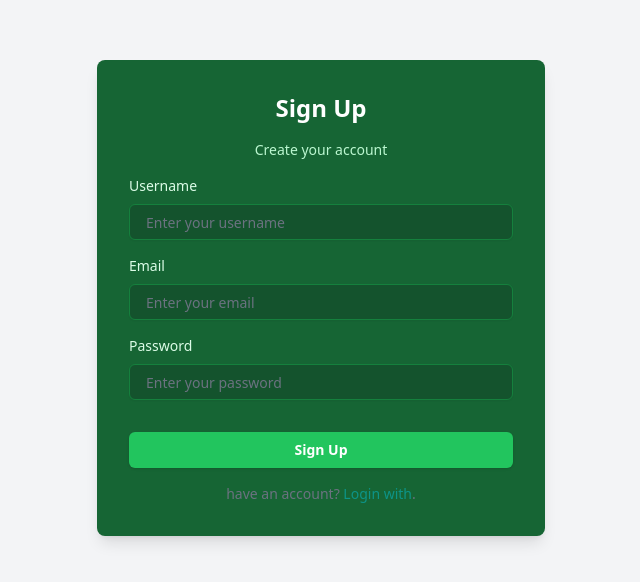
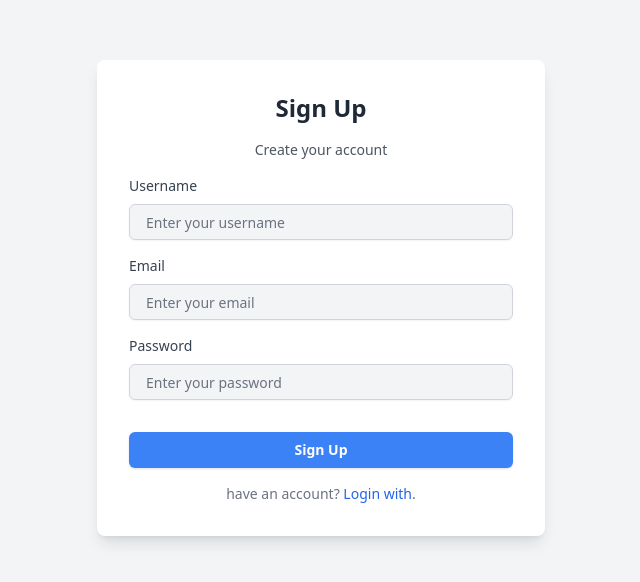
Before and after one commit to tilakdotcom/MERN-Starting-Template, a React (Vite) app in the folder frontEnd/: page /signup in a window 1280 px wide. Shown: the part 102-684 px from the top of the page, without its empty margins (319-959 px from the left). Built offline with nearby package versions, Linux system fonts and the light colour scheme; no server answers.

Commit message:
refactor routing logic for authentication and enhance SignupPage UI with improved styling

```diff
--- a/frontEnd/src/App.tsx
+++ b/frontEnd/src/App.tsx
@@ -6,21 +6,27 @@ import VerifyEmailPage from "./pages/VerifyEmailPage";
 import ResetPasswordLinkPage from "./pages/ResetPasswordLinkPage";
 import VerifyAndPasswordPage from "./pages/VerifyAndPasswordPage";
 import { Route, Routes } from "react-router-dom";
-import Protected from "./components/Protected";
+import {
+  RouteForOnlyAuthenticated,
+  RouteForOnlyNotAuthenticated,
+} from "./components/Protected";
 
 export default function App() {
   return (
     <>
       <Routes>
-        <Route path="/" element={<HomePage />} />
-        <Route path="/" element={<Protected />}>
+        <Route path="/" element={<RouteForOnlyAuthenticated />}>
           <Route path="/dashboard" element={<UserDashboard />} />
+          <Route path="/email-verify/:code" element={<VerifyEmailPage />} />
         </Route>
-        <Route path="/login" element={<LoginPage />} />
-        <Route path="/signup" element={<SignupPage />} />
-        <Route path="/email-verify/:code" element={<VerifyEmailPage />} />
-        <Route path="/reset-password" element={<ResetPasswordLinkPage />} />
-        <Route path="/password-reset" element={<VerifyAndPasswordPage />} />
+
+        <Route path="/" element={<RouteForOnlyNotAuthenticated />}>
+          <Route path="/" element={<HomePage />} />
+          <Route path="/login" element={<LoginPage />} />
+          <Route path="/signup" element={<SignupPage />} />{" "}
+          <Route path="/password-reset" element={<VerifyAndPasswordPage />} />
+          <Route path="/reset-password" element={<ResetPasswordLinkPage />} />
+        </Route>
       </Routes>
     </>
   );
--- a/frontEnd/src/components/Protected.tsx
+++ b/frontEnd/src/components/Protected.tsx
@@ -1,13 +1,10 @@
 import { useAuth } from "@/hooks/useAuth";
 import { Navigate, useLocation, Outlet } from "react-router-dom";
 
-export default function Protected() {
-  const { user, isLoading } = useAuth();
+export function RouteForOnlyAuthenticated() {
+  const { user } = useAuth();
   const location = useLocation();
 
-  if (isLoading) {
-    return <Loader />;
-  }
 
   if (!user?.data?.user) {
     return (
@@ -22,6 +19,15 @@ export default function Protected() {
   return <Outlet />;
 }
 
+export const RouteForOnlyNotAuthenticated = () => {
+  const { user } = useAuth();
+  if (user?.data?.user) {
+    return <Navigate to="/dashboard" replace />;
+  }
+
+  return <Outlet />;
+};
+
 export const Loader = () => {
   return (
     <div className="flex justify-center items-center min-h-screen bg-gray-100">
--- a/frontEnd/src/pages/SignupPage.tsx
+++ b/frontEnd/src/pages/SignupPage.tsx
@@ -35,13 +35,13 @@ export default function SignupPage() {
 
   if (isError) {
     // errorToast(error?.message || "Signup Failed!");
-    console.log(error)
+    console.log(error);
   }
 
   const form = useForm<z.infer<typeof signupSchma>>({
     resolver: zodResolver(signupSchma),
     defaultValues: {
-      username:"",
+      username: "",
       email: "",
       password: "",
     },
@@ -57,25 +57,25 @@ export default function SignupPage() {
         <Form {...form}>
           <form
             onSubmit={form.handleSubmit(onSubmit)}
-            className="w-full bg-green-800 p-8 rounded-lg shadow-lg space-y-4"
+            className="w-full bg-white p-8 rounded-lg shadow-lg space-y-4"
           >
-            <h2 className="text-2xl font-bold text-center text-white">
+            <h2 className="text-2xl font-bold text-center text-gray-800">
               Sign Up
             </h2>
-            <p className="text-center text-green-200">Create your account</p>
+            <p className="text-center text-gray-600">Create your account</p>
 
             <FormField
               control={form.control}
               name="username"
               render={({ field }) => (
                 <FormItem>
-                  <FormLabel className="block text-sm font-medium text-green-100">
+                  <FormLabel className="block text-sm font-medium text-gray-700">
                     Username
                   </FormLabel>
                   <FormControl>
                     <Input
                       autoComplete="current-username"
-                      className="w-full px-4 py-2 rounded-md bg-green-900 text-green-100 border border-green-700 focus:ring-2 focus:ring-green-400 focus:outline-none"
+                      className="w-full px-4 py-2 rounded-md bg-gray-100 text-gray-800 border border-gray-300 focus:ring-2 focus:ring-blue-400 focus:outline-none"
                       placeholder="Enter your username"
                       {...field}
                     />
@@ -90,13 +90,13 @@ export default function SignupPage() {
               name="email"
               render={({ field }) => (
                 <FormItem>
-                  <FormLabel className="block text-sm font-medium text-green-100">
+                  <FormLabel className="block text-sm font-medium text-gray-700">
                     Email
                   </FormLabel>
                   <FormControl>
                     <Input
                       autoComplete="current-email"
-                      className="w-full px-4 py-2 rounded-md bg-green-900 text-green-100 border border-green-700 focus:ring-2 focus:ring-green-400 focus:outline-none"
+                      className="w-full px-4 py-2 rounded-md bg-gray-100 text-gray-800 border border-gray-300 focus:ring-2 focus:ring-blue-400 focus:outline-none"
                       placeholder="Enter your email"
                       {...field}
                     />
@@ -111,14 +111,14 @@ export default function SignupPage() {
               name="password"
               render={({ field }) => (
                 <FormItem>
-                  <FormLabel className="block text-sm font-medium text-green-100">
+                  <FormLabel className="block text-sm font-medium text-gray-700">
                     Password
                   </FormLabel>
                   <FormControl>
                     <Input
                       type="password"
                       autoComplete="current-password"
-                      className="w-full px-4 py-2 rounded-md bg-green-900 text-green-100 border border-green-700 focus:ring-2 focus:ring-green-400 focus:outline-none"
+                      className="w-full px-4 py-2 rounded-md bg-gray-100 text-gray-800 border border-gray-300 focus:ring-2 focus:ring-blue-400 focus:outline-none"
                       placeholder="Enter your password"
                       {...field}
                     />
@@ -131,8 +131,8 @@ export default function SignupPage() {
               <Button
                 type="submit"
                 disabled={isPending}
-                className={`w-full py-2 px-4 bg-green-500 hover:bg-green-600 text-white rounded-md font-semibold focus:outline-none focus:ring-2 focus:ring-green-400 transition-all duration-200 ease-linear ${
-                  isPending ? " cursor-not-allowed bg-green-300" : ""
+                className={`w-full py-2 px-4 bg-blue-500 hover:bg-blue-600 text-white rounded-md font-semibold focus:outline-none focus:ring-2 focus:ring-blue-400 transition-all duration-200 ease-linear ${
+                  isPending ? " cursor-not-allowed bg-blue-300" : ""
                 }`}
               >
                 {isPending ? "Please Wait..." : "Sign Up"}
@@ -142,7 +142,7 @@ export default function SignupPage() {
               have an account?{" "}
               <Link
                 to={"/login"}
-                className="text-teal-600 cursor-pointer hover:underline"
+                className="text-blue-600 cursor-pointer hover:underline"
               >
                 Login with
               </Link>
```
